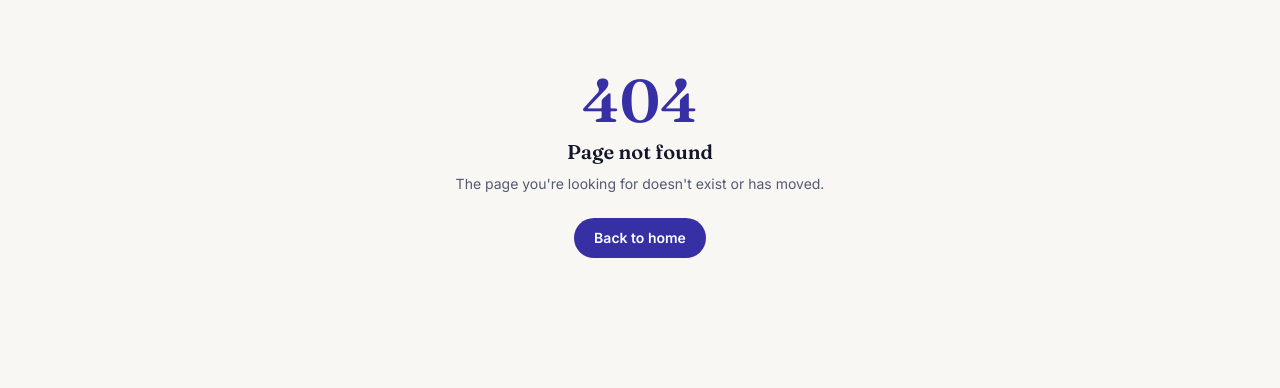
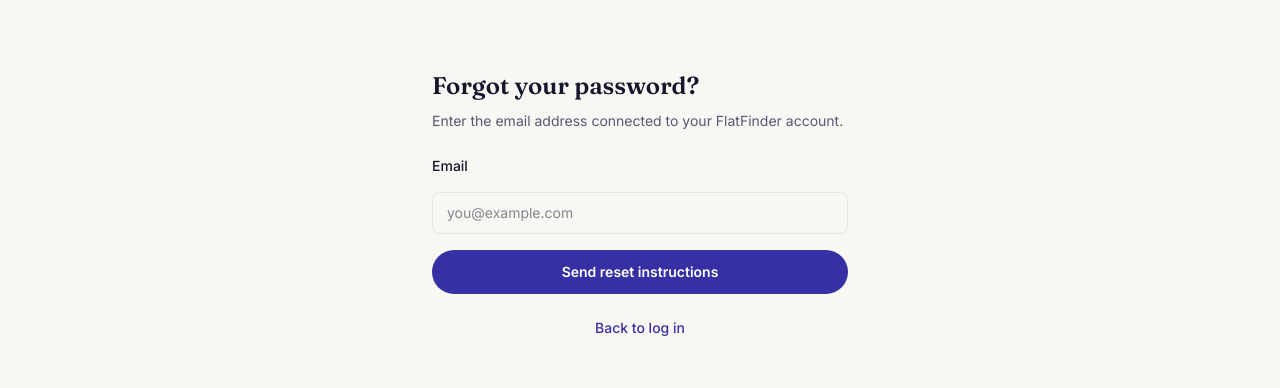
Before and after one commit to Ajeem0/flatfinder, a React (Vite) app in the folder frontend/: page /forgot-password in a window 1280 px wide. Shown: the part 137-525 px from the top of the page. Built offline with nearby package versions, Linux system fonts and the light colour scheme; no server answers.

Commit message:
feat: add Forgot Password page and integrate email submission functionality

```diff
--- a/frontend/src/App.tsx
+++ b/frontend/src/App.tsx
@@ -8,6 +8,7 @@ import Home from "./pages/Home";
 import Properties from "./pages/Properties";
 import PropertyDetail from "./pages/PropertyDetail";
 import Login from "./pages/Login";
+import ForgotPassword from "./pages/ForgotPassword";
 import Signup from "./pages/Signup";
 import Favorites from "./pages/Favorites";
 import Dashboard from "./pages/Dashboard";
@@ -44,6 +45,7 @@ function AppShell() {
           <Route path="/pg" element={<PgFinder />} />
           <Route path="/flatmates" element={<Flatmates />} />
           <Route path="/login" element={<Login />} />
+          <Route path="/forgot-password" element={<ForgotPassword />} />
           <Route path="/signup" element={<Signup />} />
           <Route path="/favorites" element={<Favorites />} />
           <Route path="/messages" element={<ProtectedRoute><Messages /></ProtectedRoute>} />
--- /dev/null
+++ b/frontend/src/pages/ForgotPassword.tsx
@@ -0,0 +1,63 @@
+import { useState } from "react";
+import { Link } from "react-router-dom";
+import { useToast } from "../context/ToastContext";
+import { inputClass } from "./Login";
+
+export default function ForgotPassword() {
+  const { notify } = useToast();
+  const [email, setEmail] = useState("");
+  const [submitted, setSubmitted] = useState(false);
+
+  function handleSubmit(event: React.FormEvent) {
+    event.preventDefault();
+    const address = email.trim();
+    if (!address) return;
+
+    setSubmitted(true);
+    notify("Check your email for password reset instructions.", "success");
+  }
+
+  return (
+    <div className="mx-auto flex min-h-[70vh] max-w-md flex-col justify-center px-4 py-12">
+      {submitted ? (
+        <>
+          <h1 className="font-display text-2xl font-semibold text-ink mb-2">Check your email</h1>
+          <p className="text-sm leading-relaxed text-ink-soft">
+            If an account exists for {email.trim()}, you will receive password reset instructions shortly.
+          </p>
+          <Link to="/login" className="mt-6 rounded-full bg-primary py-3 text-center text-sm font-semibold text-white hover:bg-primary-light">
+            Back to log in
+          </Link>
+        </>
+      ) : (
+        <>
+          <h1 className="font-display text-2xl font-semibold text-ink mb-2">Forgot your password?</h1>
+          <p className="text-sm leading-relaxed text-ink-soft mb-6">
+            Enter the email address connected to your FlatFinder account.
+          </p>
+
+          <form onSubmit={handleSubmit} className="flex flex-col gap-4">
+            <label htmlFor="reset-email" className="text-sm font-medium text-ink">Email</label>
+            <input
+              id="reset-email"
+              type="email"
+              autoComplete="email"
+              required
+              value={email}
+              onChange={(event) => setEmail(event.target.value)}
+              className={inputClass}
+              placeholder="you@example.com"
+            />
+            <button type="submit" className="rounded-full bg-primary py-3 text-sm font-semibold text-white hover:bg-primary-light">
+              Send reset instructions
+            </button>
+          </form>
+
+          <Link to="/login" className="mt-6 text-center text-sm font-medium text-primary hover:underline">
+            Back to log in
+          </Link>
+        </>
+      )}
+    </div>
+  );
+}
--- a/frontend/src/pages/Home.tsx
+++ b/frontend/src/pages/Home.tsx
@@ -1,5 +1,5 @@
 import { useEffect, useState } from "react";
-import { Link } from "react-router-dom";
+import { Link, useNavigate } from "react-router-dom";
 import { ShieldCheck, Search, Users, ArrowRight } from "lucide-react";
 import SearchBar from "../components/SearchBar";
 import PropertyCard from "../components/PropertyCard";
@@ -13,11 +13,13 @@ const POPULAR_CITIES = ["Jaipur", "Delhi", "Mumbai", "Bangalore", "Pune", "Hyder
 
 export default function Home() {
   const [featured, setFeatured] = useState<Property[] | null>(null);
+  const [showLoginPrompt, setShowLoginPrompt] = useState(false);
   const { user } = useAuth();
   const { notify } = useToast();
+  const navigate = useNavigate();
 
   useEffect(() => {
-    const params = new URLSearchParams({ sort: "newest", pageSize: "6" });
+    const params = new URLSearchParams({ sort: "newest", pageSize: "3" });
     api.properties
       .search(params)
       .then((res) => setFeatured(res.results))
@@ -36,6 +38,14 @@ export default function Home() {
     } catch {
       notify("Couldn't update favorites right now.", "error");
     }
+  }
+
+  function openAllProperties() {
+    if (user) {
+      navigate("/properties");
+      return;
+    }
+    setShowLoginPrompt(true);
   }
 
   return (
@@ -100,14 +110,14 @@ export default function Home() {
             <h2 className="font-display text-2xl font-semibold text-ink">Freshly listed</h2>
             <p className="text-sm text-ink-soft mt-1">The newest homes added to FlatFinder</p>
           </div>
-          <Link to="/properties" className="hidden sm:flex items-center gap-1 text-sm font-medium text-primary hover:underline">
+          <button onClick={openAllProperties} className="hidden sm:flex items-center gap-1 text-sm font-medium text-primary hover:underline">
             View all <ArrowRight size={14} />
-          </Link>
+          </button>
         </div>
 
         {featured === null ? (
           <div data-reveal>
-            <CardSkeletonGrid count={6} />
+            <CardSkeletonGrid count={3} />
           </div>
         ) : featured.length === 0 ? (
           <p className="text-sm text-ink-soft" data-reveal>No listings yet — check back soon, or be the first to post one.</p>
@@ -119,10 +129,38 @@ export default function Home() {
           </div>
         )}
 
-        <Link to="/properties" className="sm:hidden mt-6 flex items-center justify-center gap-1 text-sm font-medium text-primary" data-reveal>
+        <button onClick={openAllProperties} className="sm:hidden mt-6 flex w-full items-center justify-center gap-1 text-sm font-medium text-primary" data-reveal>
           View all properties <ArrowRight size={14} />
-        </Link>
+        </button>
       </section>
+
+      {showLoginPrompt && (
+        <div className="fixed inset-0 z-50 flex items-center justify-center bg-ink/40 px-4" role="presentation" onMouseDown={() => setShowLoginPrompt(false)}>
+          <div
+            role="dialog"
+            aria-modal="true"
+            aria-labelledby="login-prompt-title"
+            className="w-full max-w-sm rounded-2xl bg-white p-6 shadow-xl"
+            onMouseDown={(event) => event.stopPropagation()}
+          >
+            <h2 id="login-prompt-title" className="font-display text-xl font-semibold text-ink">Log in to view all properties</h2>
+            <p className="mt-2 text-sm leading-relaxed text-ink-soft">Create an account or log in to explore every available home.</p>
+            <div className="mt-6 flex gap-3">
+              <button onClick={() => setShowLoginPrompt(false)} className="flex-1 rounded-full border border-line px-4 py-2.5 text-sm font-medium text-ink">
+                Cancel
+              </button>
+              <Link
+                to="/login"
+                state={{ from: { pathname: "/properties" } }}
+                className="flex-1 rounded-full bg-primary px-4 py-2.5 text-center text-sm font-semibold text-white"
+                onClick={() => setShowLoginPrompt(false)}
+              >
+                Log in
+              </Link>
+            </div>
+          </div>
+        </div>
+      )}
     </div>
   );
 }
```
